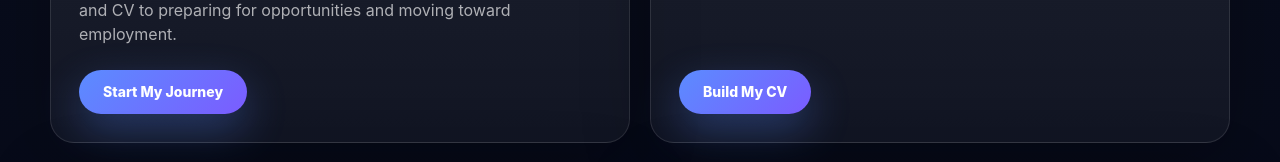
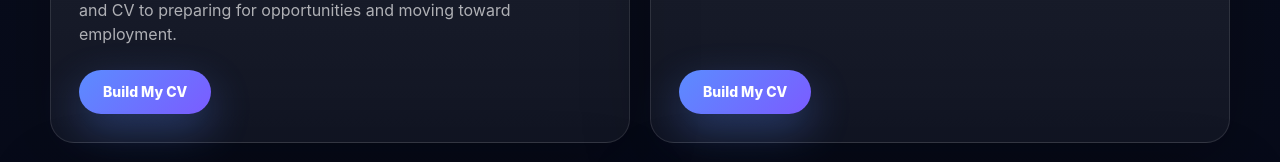
Before and after one commit to arlazinya-coder/pathzy, a Next.js app: page /roadmap in a window 1280 px wide. Shown: the part 603-765 px from the top of the page. Built offline with nearby package versions, Linux system fonts and the light colour scheme; no server answers.

Commit message:
Route landing journey cards to My CV

```diff
--- a/app/roadmap/page.tsx
+++ b/app/roadmap/page.tsx
@@ -8,8 +8,8 @@ const dashboardActions = [
     title: "Your employment journey, guided step by step",
     question: "",
     body: "PATHZY is your employment support system.\n\nWe guide you step by step - from building your professional profile and CV to preparing for opportunities and moving toward employment.",
-    button: "Start My Journey",
-    href: appRoutes.roadmap
+    button: "Build My CV",
+    href: `${appRoutes.professionalIdentityCv}?intent=build`
   },
   {
     eyebrow: "TODAY'S RECOMMENDATION",
```
Also changed, not shown: 1 other file (tests, documents, lock files or other folders).
